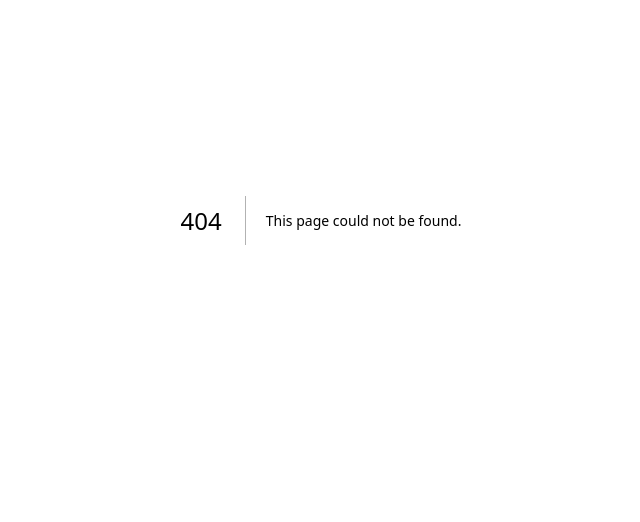
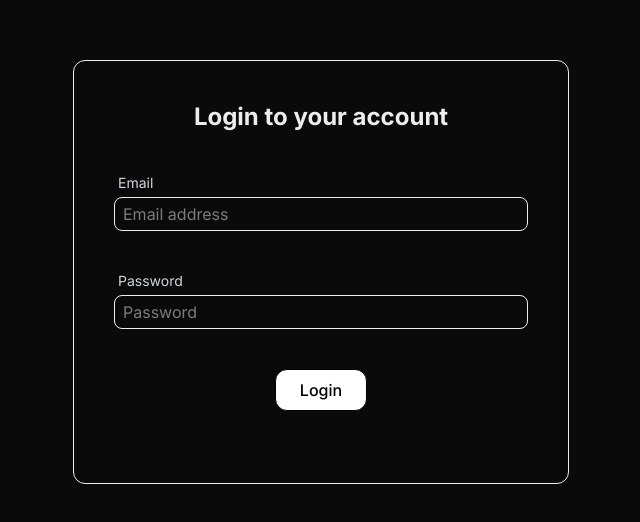
Before and after one commit to jjamesliu/DevDigest, a Next.js app: page /login in a window 1280 px wide. Before the commit this address had no page. Shown: the part 180-702 px from the top of the page, without its empty margins (319-959 px from the left). Built offline with nearby package versions, Linux system fonts and the light colour scheme.

Commit message:
added login page

```diff
--- a/src/app/components/Header.tsx
+++ b/src/app/components/Header.tsx
@@ -1,5 +1,6 @@
 'use client';
 import { motion } from 'framer-motion';
+import Link from 'next/link';
 
 export default function Header() {
     return (
@@ -12,7 +13,9 @@ export default function Header() {
                     scale: { type: "spring", visualDuration: 0.4, bounce: 0.3 },
                 }}>
                 <img src='/newspaper.svg' alt='newspaper brand logo' className="w-[2.3rem]" />
-                <button className='rounded-full bg-[#363636] px-[1rem] py-[0.3rem] shadow-xl cursor-pointer hover:bg-white/30 hover:scale-105 transition-all duration-200'>Login</button>
+                <Link href="/login">
+                    <button className='rounded-full bg-[#363636] px-[1rem] py-[0.3rem] shadow-xl cursor-pointer hover:bg-white/30 hover:scale-105 transition-all duration-200'>Login</button>
+                </Link>
             </motion.div>
         </div>
     )
--- /dev/null
+++ b/src/app/login/page.tsx
@@ -0,0 +1,31 @@
+export default function Login() {
+    return (
+        <div className='max-w-xl rounded-lg mx-auto mt-40 py-20 px-10'>
+            <div className='flex flex-col border rounded-xl p-10 '>
+                <h1 className='text-center font-bold text-xl sm:text-2xl'> Login to your account</h1>
+                <form className='w-full space-y-10 mt-10 flex flex-col pb-8'>
+                        <div className='space-y-1'>
+                            <p className='text-sm pl-1 text-gray-300'>
+                                Email
+                            </p>
+                            <input type='email'
+                            required
+                            placeholder="Email address"
+                            className='border w-full px-2 py-1 rounded-lg'/>
+                        </div>
+                        <div className='space-y-1'>
+                            <p className='text-sm pl-1 text-gray-300'>
+                                Password
+                            </p>
+                            <input type='password'
+                            required
+                            placeholder="Password"
+                            className='border w-full px-2 py-1 rounded-lg'/>
+                        </div>
+                        <button type="submit"
+                         className='px-6 py-2 border rounded-xl w-fit mx-auto font-medium text-black cursor-pointer bg-white hover:bg-white/80 duration-200'>Login</button>
+                </form>
+            </div>
+        </div>
+    )
+}
```
